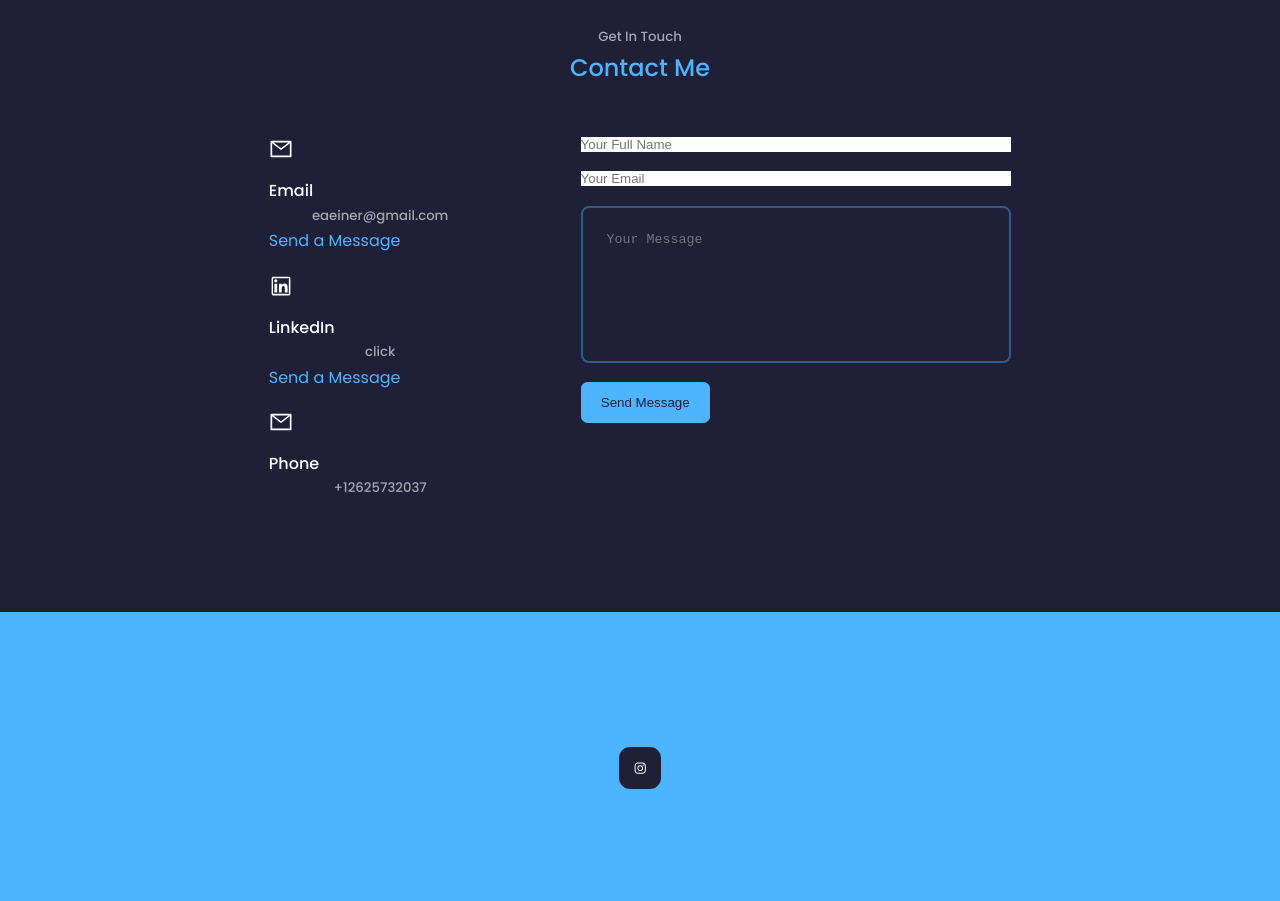
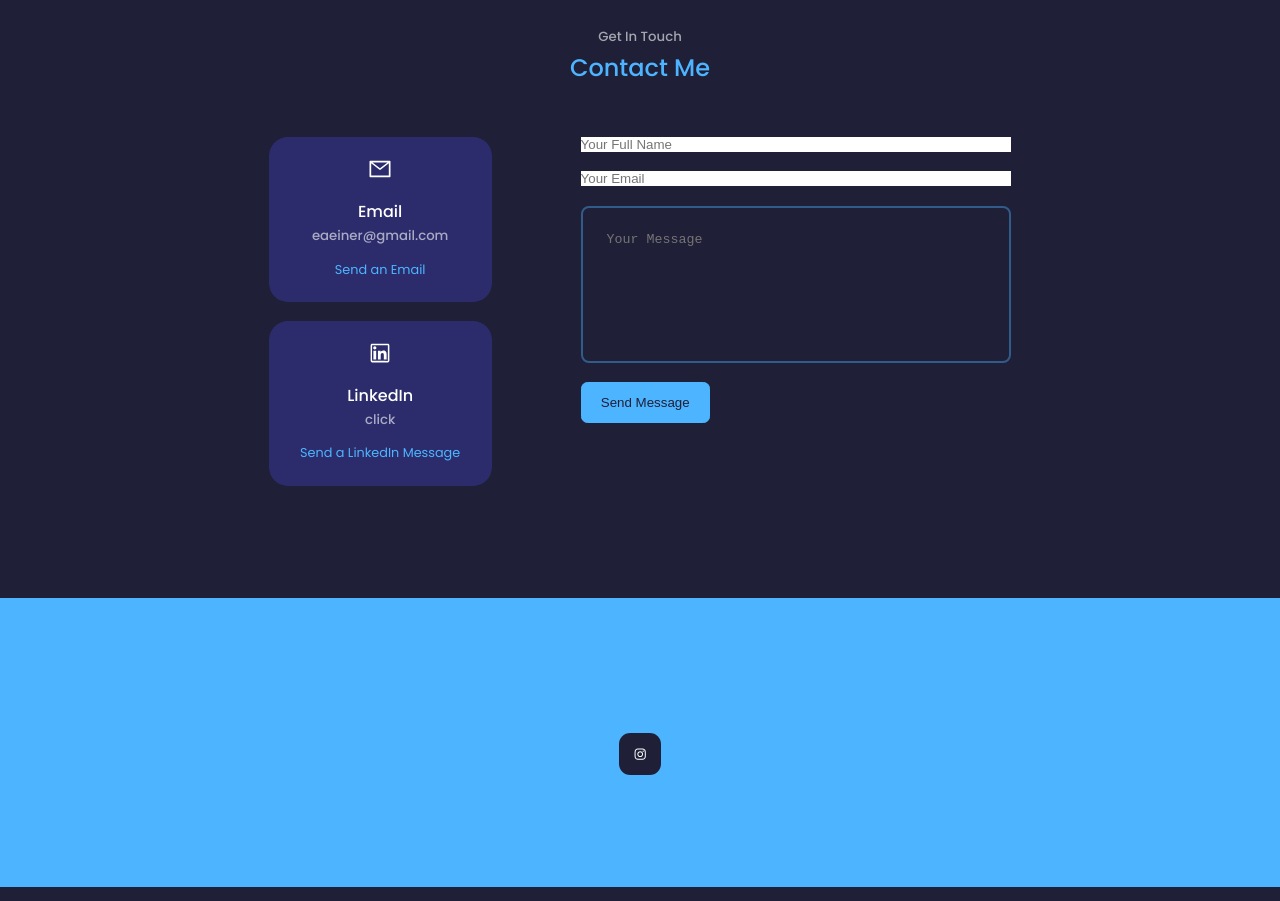
Before and after one commit to ericeinerson/react-portfolio, a React (Create React App) app: page / in a window 1280 px wide. Shown: the part 4020-4921 px from the top of the page. Built offline with nearby package versions, Linux system fonts and the light colour scheme.

Commit message:
tweaked contact page

```diff
--- a/src/components/Contact/Contact.js
+++ b/src/components/Contact/Contact.js
@@ -21,22 +21,17 @@ function Contact() {
       <h2>Contact Me</h2>
       <div className='container contact__container'>
         <div className='contact__options'>
-          <article className='contact_option'>
+          <article className='contact__option'>
             <AiOutlineMail className="contact__option-icon"/>
             <h4>Email</h4>
             <h5>eaeiner@gmail.com</h5>
-            <a href="mailto:eaeiner@gmail.com" target="_blank">Send a Message</a>
+            <a href="mailto:eaeiner@gmail.com" target="_blank">Send an Email</a>
           </article>
-          <article className='contact_option'>
+          <article className='contact__option'>
             <AiOutlineLinkedin className="contact__option-icon"/>
             <h4>LinkedIn</h4>
             <h5>click</h5>
-            <a href="https://www.linkedin.com/in/eric-einerson/" target="_blank">Send a Message</a>
-          </article>
-          <article className='contact_option'>
-            <AiOutlineMail className="contact__option-icon"/>
-            <h4>Phone</h4>
-            <h5>+12625732037</h5>
+            <a href="https://www.linkedin.com/in/eric-einerson/" target="_blank">Send a LinkedIn Message</a>
           </article>
         </div>
         <form ref={form} onSubmit={sendEmail}>
--- a/src/components/Contact/contact.css
+++ b/src/components/Contact/contact.css
@@ -12,12 +12,13 @@
 }
 
 .contact__option {
-    background: var(--color-bg-variant);
+    background: var(--color-variant);
     padding: 1.2rem;
     border-radius: 1.2rem;
     text-align: center;
     border: 1px solid transparent;
     transition: var(--transition);
+    overflow: hidden;
 }
 
 .contact__option:hover {
```
